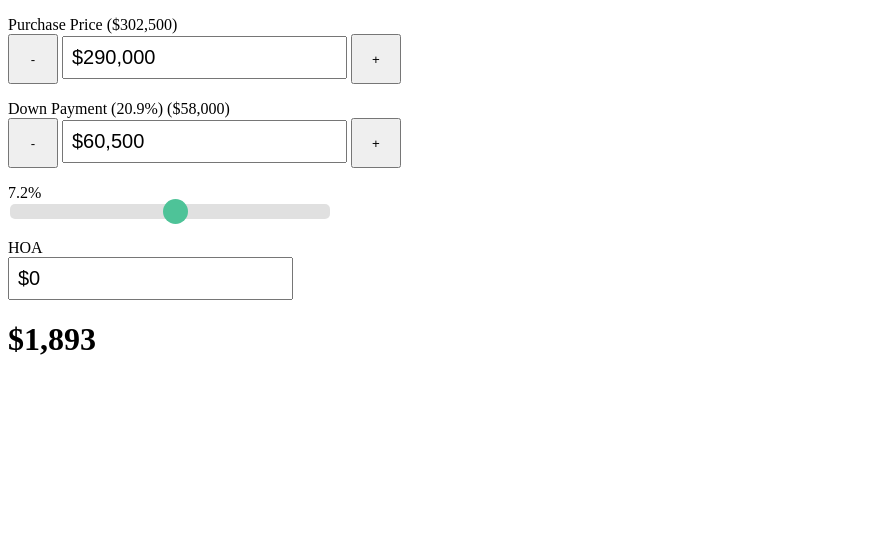
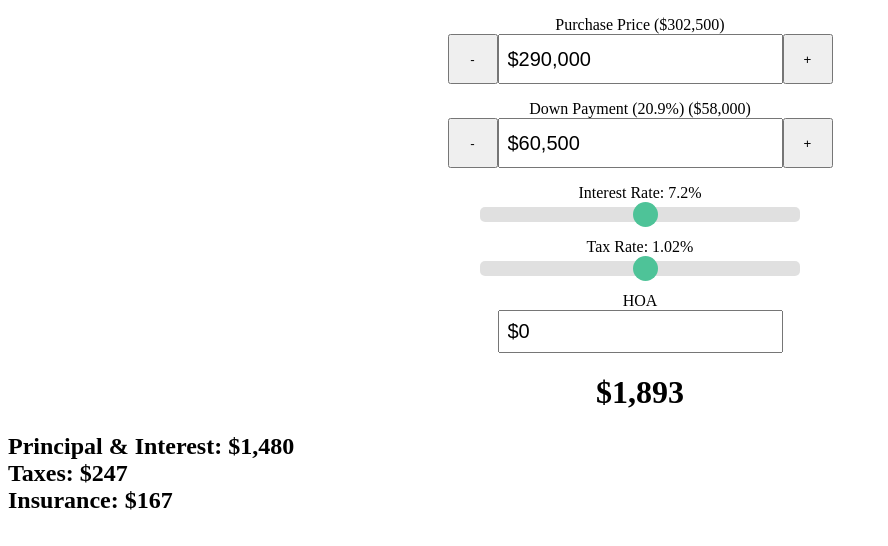
Before and after one commit to drowe1/mortgageCalculator, a Svelte app: page / in a window 1280 px wide. Shown: the top 546 px of the page, without its empty margins (0-888 px from the left). Built offline with nearby package versions, Linux system fonts and the light colour scheme.

Commit message:
added slider for taxes and improved formatting

```diff
--- a/src/App.svelte
+++ b/src/App.svelte
@@ -15,7 +15,8 @@
 	let purchasePriceChange = 5000;
 	let downPaymentChange = 1500;
 	$: downPaymentPct = downPayment / purchasePrice;
-	$: yearlyTaxes = purchasePrice * 0.0102;
+	let taxRate = 0.0102;
+	$: yearlyTaxes = purchasePrice * taxRate;
 	$: monthlyPMI = ((purchasePrice - downPayment) * pmiRate) / 12;
 
 	$: pmiLength =
@@ -53,6 +54,7 @@
 
 <main>
 	<p>Purchase Price ({currencyFormatted(downPayment * 5)})</p>
+	<div class="incrementerHolder">
 		<button class="incrementer" on:click={() => (purchasePrice -= purchasePriceChange)}>-</button>
 		<input
 			class="money"
@@ -62,12 +64,14 @@
 			inputmode="numeric"
 		/>
 		<button class="incrementer" on:click={() => (purchasePrice += purchasePriceChange)}>+</button>
+		</div>
 
 	<p>
 		Down Payment ({(downPaymentPct * 100).toFixed(1)}%) ({currencyFormatted(
 			purchasePrice * 0.2
 		)})
 	</p>
+	<div class="incrementerHolder">
 		<button class="incrementer" on:click={() => (downPayment -= downPaymentChange)}>-</button>
 		<input
 			class="money"
@@ -77,12 +81,10 @@
 			inputmode="numeric"
 		/>
 		<button class="incrementer" on:click={() => (downPayment += downPaymentChange)}>+</button>
+	</div>
 
+	<p>Interest Rate: {(interestRate * 100).toFixed(1)}%</p>
 	<div class="sliderHolder">
-		<p>{(interestRate * 100).toFixed(1)}%</p>
-		{#if downPaymentPct < 0.2}
-			<p>{(pmiRate * 100).toFixed(2)}%</p>
-		{/if}
 		<input
 			type="range"
 			class="slider"
@@ -92,7 +94,12 @@
 			step="0.001"
 			bind:value={interestRate}
 		/>
+	</div>
 
+	{#if downPaymentPct < 0.2}
+		<p>PMI Rate: {(pmiRate * 100).toFixed(2)}%</p>
+	{/if}
+	<div class="sliderHolder">
 		{#if downPaymentPct < 0.2}
 			<input
 				type="range"
@@ -106,7 +113,21 @@
 		{/if}
 	</div>
 
+	<p>Tax Rate: {(taxRate * 100).toFixed(2)}%</p>
+		<div class="sliderHolder">
+		<input
+			type="range"
+			class="slider"
+			id=""
+			min="0.005"
+			max="0.015"
+			step="0.0001"
+			bind:value={taxRate}
+		/>
+	</div>
+
 	<p>HOA</p>
+	<div class="incrementerHolder">
 		<input
 			class="money"
 			use:format={currencyFormatted}
@@ -114,16 +135,26 @@
 			on:keyup={updateValues}
 			inputmode="numeric"
 		/>
+	</div>
 
-	<h1>{currencyFormatted(Math.round(monthly))}</h1>
+	<h1 style="text-align: center;">{currencyFormatted(Math.round(monthly))}</h1>
 	{#if downPaymentPct < 0.2}
 		<h1>
-			{currencyFormatted(Math.round(monthly - monthlyPMI))} after
+			{currencyFormatted(Math.round(monthly - monthlyPMI))}
+		</h1>
+	{/if}
+
+	<h2 style="margin-top: 0; margin-bottom: 0;">Principal & Interest: {currencyFormatted(Math.round(monthlyPrincipalInterest))}</h2>
+	{#if downPaymentPct < 0.2}
+		<h2 style="margin-top: 0; margin-bottom: 0;">
+			PMI: {currencyFormatted(Math.round(monthlyPMI))} for
 			{pmiLength > 12 ? Math.floor(pmiLength / 12) : ""} {pmiLength > 12 ? "year" : ""}{pmiLength > 24 ? "s" : ""}
 			{pmiLength % 12} {pmiLength % 12 == 1 ? "month" : "months"}
 			(Total PMI {currencyFormatted( Math.round(monthlyPMI * pmiLength))})
-		</h1>
+		</h2>
 	{/if}
+	<h2 style="margin-top: 0; margin-bottom: 0;">Taxes: {currencyFormatted(Math.round(yearlyTaxes/12))}</h2>
+	<h2 style="margin-top: 0; margin-bottom: 0;">Insurance: {currencyFormatted(Math.round(insurance/12))}</h2>
 </main>
 
 <style>
@@ -134,27 +165,27 @@
 	.money {
 		padding: 8px;
 		font-size: 20px;
+		/* margin: auto; */
+		/* display: block; */
 	}
 
 	p {
 		margin-bottom: 0;
+		text-align: center;
 	}
 
 	.slider {
 		-webkit-appearance: none;
-		/* -webkit-transform: rotate(90deg);
-		-moz-transform: rotate(90deg);
-		-o-transform: rotate(90deg);
-		transform: rotate(90deg); */
 		width: 20rem;
 		height: 15px;
-		/* margin-left: 150px; */
 		border-radius: 5px;
 		background: #d3d3d3;
 		outline: none;
 		opacity: 0.7;
 		-webkit-transition: 0.2s;
 		transition: opacity 0.2s;
+		margin: auto;
+		margin-top: 5px;
 	}
 
 	.slider:hover {
@@ -183,4 +214,18 @@
 		height: 50px;
 		width: 50px;
 	}
+
+	.incrementerHolder {
+		margin: auto;
+		display: flex;
+		align-content: center;
+		justify-content: center;
+	}
+
+	.sliderHolder {
+		margin: auto;
+		display: flex;
+		align-content: center;
+		align-items: center;
+	}
 </style>
```
Also changed, not shown: 1 other file (tests, documents, lock files or other folders). Lines whose indentation alone changed are shown as unchanged.
